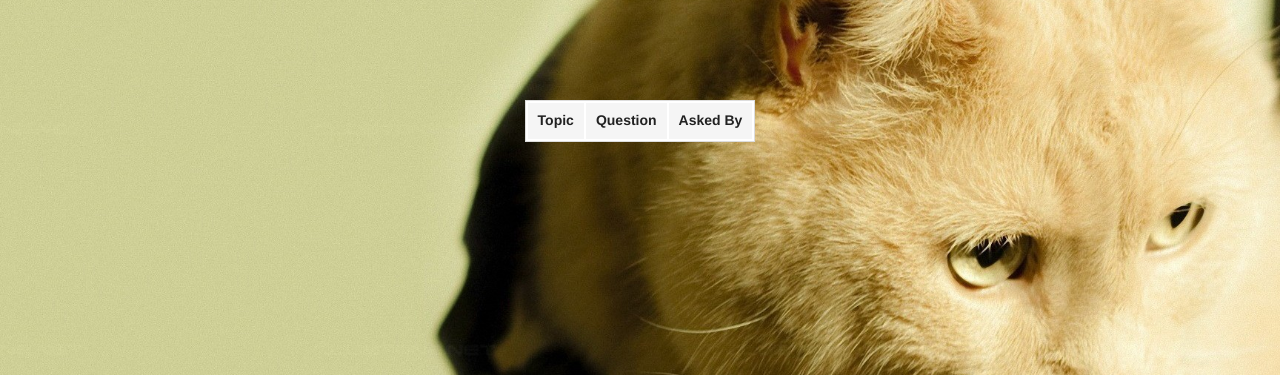
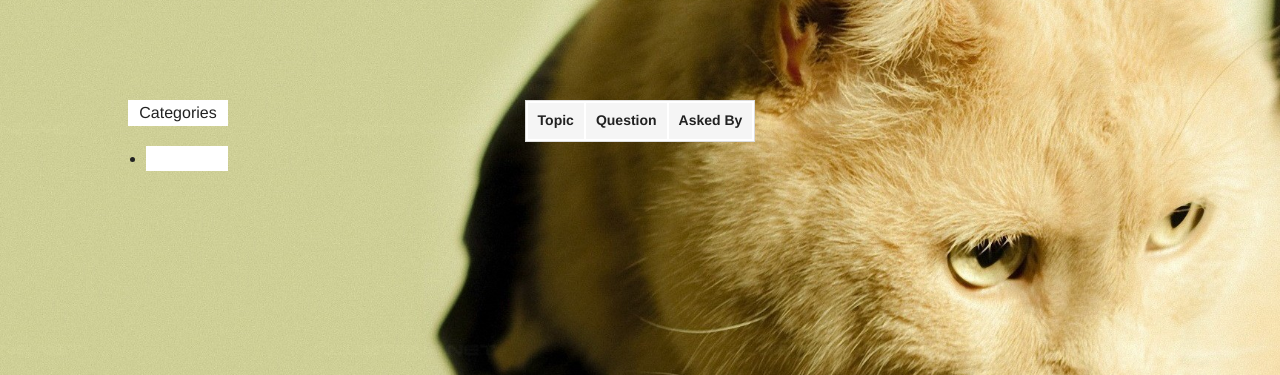
Before and after one commit to nicholedwight/Cat-egorical, a PHP site: page /forum.php in a window 1280 px wide. Shown: the part 45-420 px from the top of the page. Run offline with PHP 8.4, Linux system fonts and the light colour scheme; the visitor is signed in with stand-in values (Sample User, id 1); data that the repository does not hold is empty.

Commit message:
Added categories section, no categories yet

```diff
--- a/css/style.css
+++ b/css/style.css
@@ -91,7 +91,7 @@ body {
 
 .forum {
   margin: 0 auto;
-  margin-top: 100px;
+  width: 700px;
 }
 
 table, .center {
@@ -162,3 +162,20 @@ table, .center {
 #button-wrapper h1 {
   float: left;
 }
+
+.forum-container {
+  width: 100%;
+  margin-top: 100px;
+}
+
+.categories {
+  width: 100px;
+  text-align: center;
+  float: left;
+  display: block;
+  margin-left: 10%;
+}
+
+.category-list  {
+  background: white;
+}
--- a/forum.php
+++ b/forum.php
@@ -16,6 +16,13 @@ $db = connectToDatabase();
     $result = $statement->fetchAll(PDO::FETCH_ASSOC);
 
 ?>
+<div class="forum-container">
+    <div class="categories">
+      <p class="category-list">Categories</p>
+      <ul class="category-list">
+        <li></li>
+      </ul>
+    </div>
     <div class="forum">
       <table>
         <thead>
@@ -52,6 +59,7 @@ $db = connectToDatabase();
         </tbody>
       </table>
     </div>
+</div>
 
 <?php
 endif;
```
Lines whose indentation alone changed are shown as unchanged.
